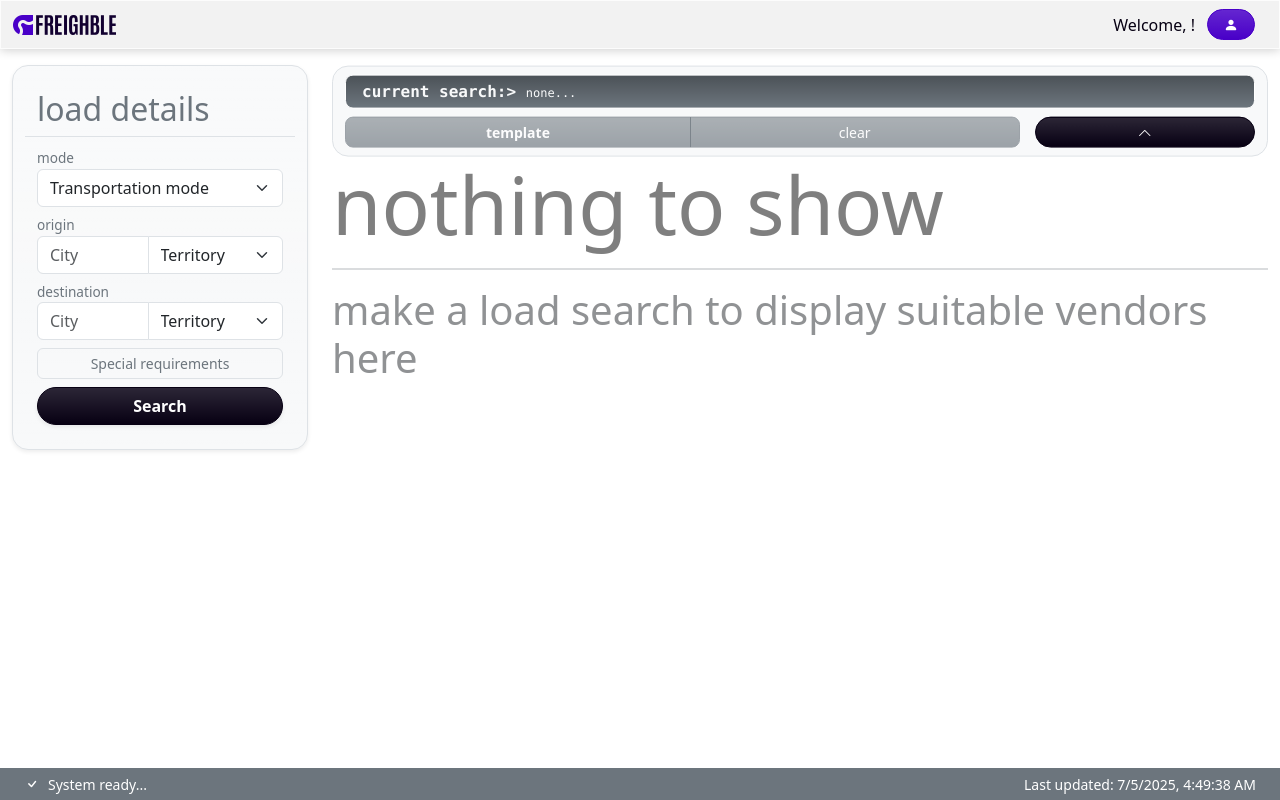
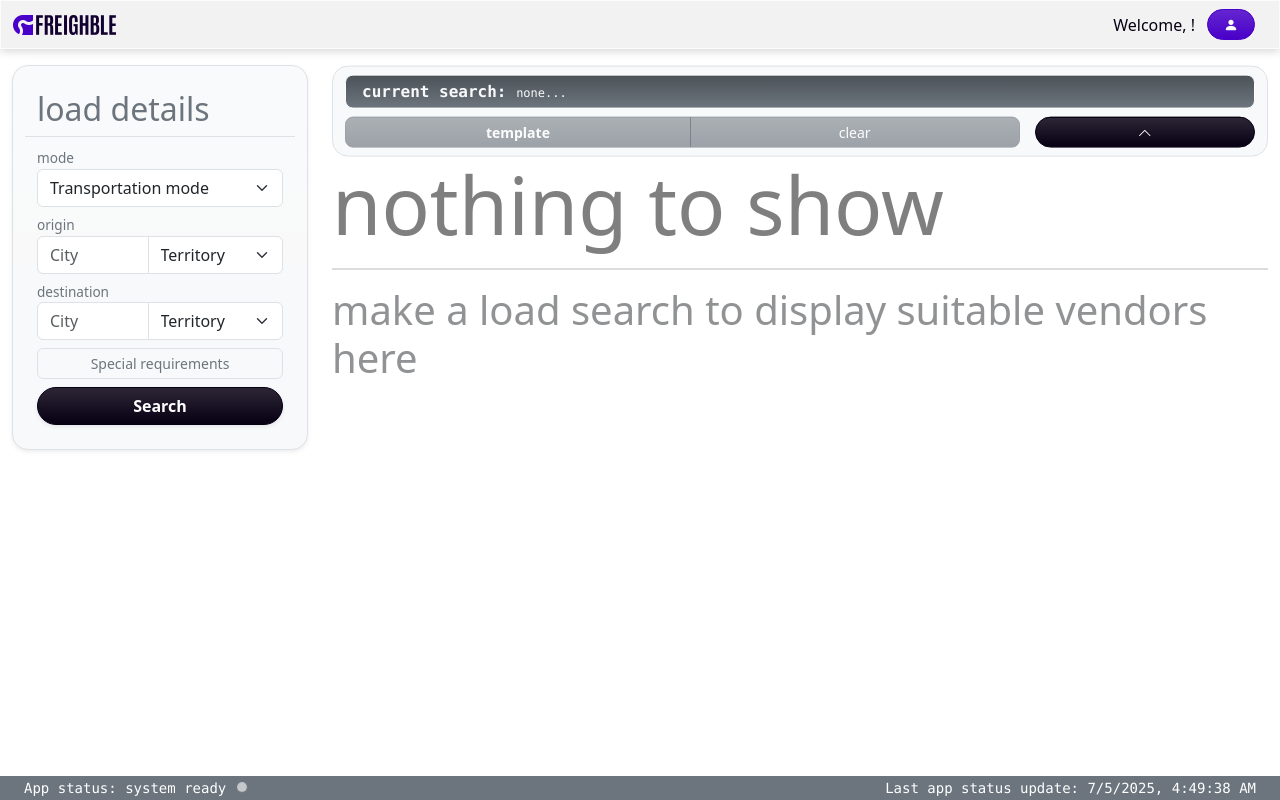
Before and after one commit to hugolopez-online/freighble, a React (Vite) app: page /dashboard in a window 1280 px wide. Built offline with nearby package versions, Linux system fonts and the light colour scheme; sample sign-in values are in the browser's storage.

Commit message:
feat(ui): create app status bar for Dashboard

```diff
--- a/src/pages/Dashboard/layout/components/Console.jsx
+++ b/src/pages/Dashboard/layout/components/Console.jsx
@@ -34,9 +34,7 @@ const Console = (props) => {
                             minData ? " marquee-item" : ""
                         }`}
                     >
-                        <span className="fw-bold fs-6">
-                            current search:&gt;{" "}
-                        </span>
+                        <span className="fw-bold fs-6">current search: </span>
                         {minData ? (
                             <>{`${
                                 props.specs.usa_bonded ? "U.S. bonded " : ""
--- a/src/pages/Dashboard/layout/components/DashboardMain.jsx
+++ b/src/pages/Dashboard/layout/components/DashboardMain.jsx
@@ -39,6 +39,7 @@ const DashboardMain = () => {
     const [specs, setSpecs] = useState(default_specs);
     const [template, setTemplate] = useState(null);
     const [routes, setRoutes] = useState([]);
+    const [isSearching, setIsSearching] = useState(false);
     const [hits, setHits] = useState(0);
 
     // handlers
@@ -133,23 +134,58 @@ const DashboardMain = () => {
                     <Directory
                         specs={specs}
                         routes={routes}
+                        setHits={setHits}
+                        setIsSearching={setIsSearching}
                     />
                 </div>
             </div>
-            <div className="row justify-content-between fixed-bottom text-bg-secondary px-4 py-1">
+            <div
+                className={`row justify-content-between fixed-bottom font-monospace text-bg-${
+                    specs === default_specs
+                        ? "secondary"
+                        : isSearching
+                        ? "warning"
+                        : hits > 0
+                        ? "primary bg-gradient"
+                        : "danger"
+                } px-4 py-0`}
+            >
                 <div className="col-4">
-                    {specs !== default_specs ? (
-                        <div
-                            className={`spinner-grow spinner-grow-sm me-2`}
-                            aria-hidden="true"
-                        ></div>
+                    <small>App status: </small>
+                    {specs === default_specs ? (
+                        <Fragment>
+                            <small>system ready</small>
+                            <div
+                                className={`spinner-grow spinner-grow-sm ms-2`}
+                                aria-hidden="true"
+                            ></div>
+                        </Fragment>
+                    ) : isSearching ? (
+                        <Fragment>
+                            <small>searching vendors</small>
+                            <div
+                                className={`spinner-border spinner-grow-sm ms-2`}
+                                aria-hidden="true"
+                            ></div>
+                        </Fragment>
                     ) : (
-                        <i className="bi bi-check me-2"></i>
+                        <Fragment>
+                            <small>
+                                displaying <b>{hits}</b> search result
+                                {hits !== 1 ? "s" : ""}
+                            </small>
+                            <i
+                                className={`bi bi-${
+                                    hits > 0 ? "check" : "exclamation-triangle"
+                                } ms-1`}
+                            ></i>
+                        </Fragment>
                     )}
-                    <small>System ready...</small>
                 </div>
                 <div className="col-4 text-end">
-                    <small>Last updated: {new Date().toLocaleString()}</small>
+                    <small>
+                        Last app status update: {new Date().toLocaleString()}
+                    </small>
                 </div>
             </div>
         </Fragment>
--- a/src/pages/Dashboard/layout/components/Directory.jsx
+++ b/src/pages/Dashboard/layout/components/Directory.jsx
@@ -6,7 +6,7 @@ import { base_score, $VAST } from "../handlers/vast_system";
 
 // component
 
-const Directory = ({ specs, routes }) => {
+const Directory = ({ specs, routes, setHits, setIsSearching }) => {
     // states
 
     const [vendorList, setVendorList] = useState([]);
@@ -41,6 +41,7 @@ const Directory = ({ specs, routes }) => {
             )}`;
 
             setIsFetching(true);
+            setIsSearching(true);
 
             const filtered_vendors_promise = await fetch(query_string);
 
@@ -65,6 +66,8 @@ const Directory = ({ specs, routes }) => {
 
             setVendorList(filtered_scored_vendors);
             setIsFetching(false);
+            setHits(filtered_scored_vendors.length);
+            setIsSearching(false);
             window.scrollTo(0, 0);
         };
 
```
